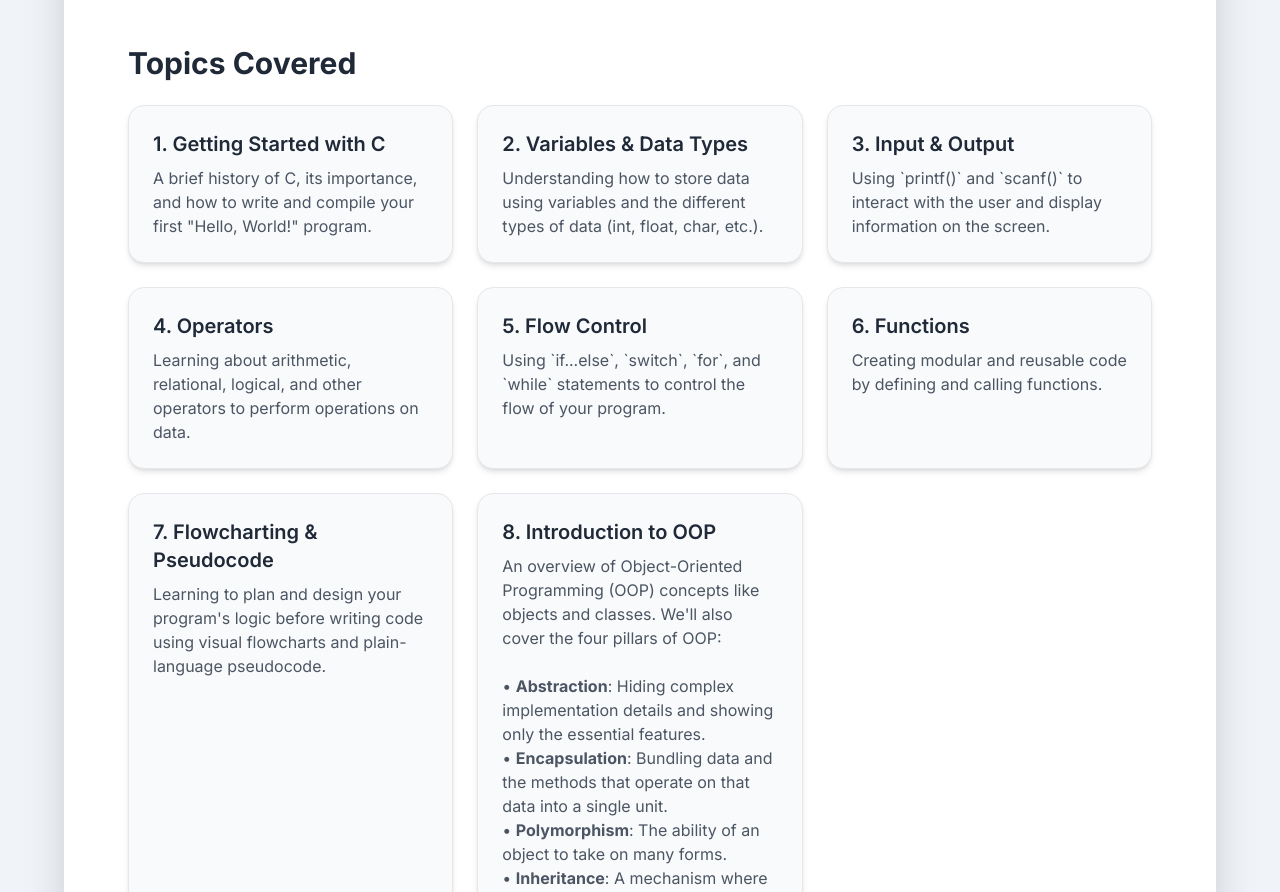
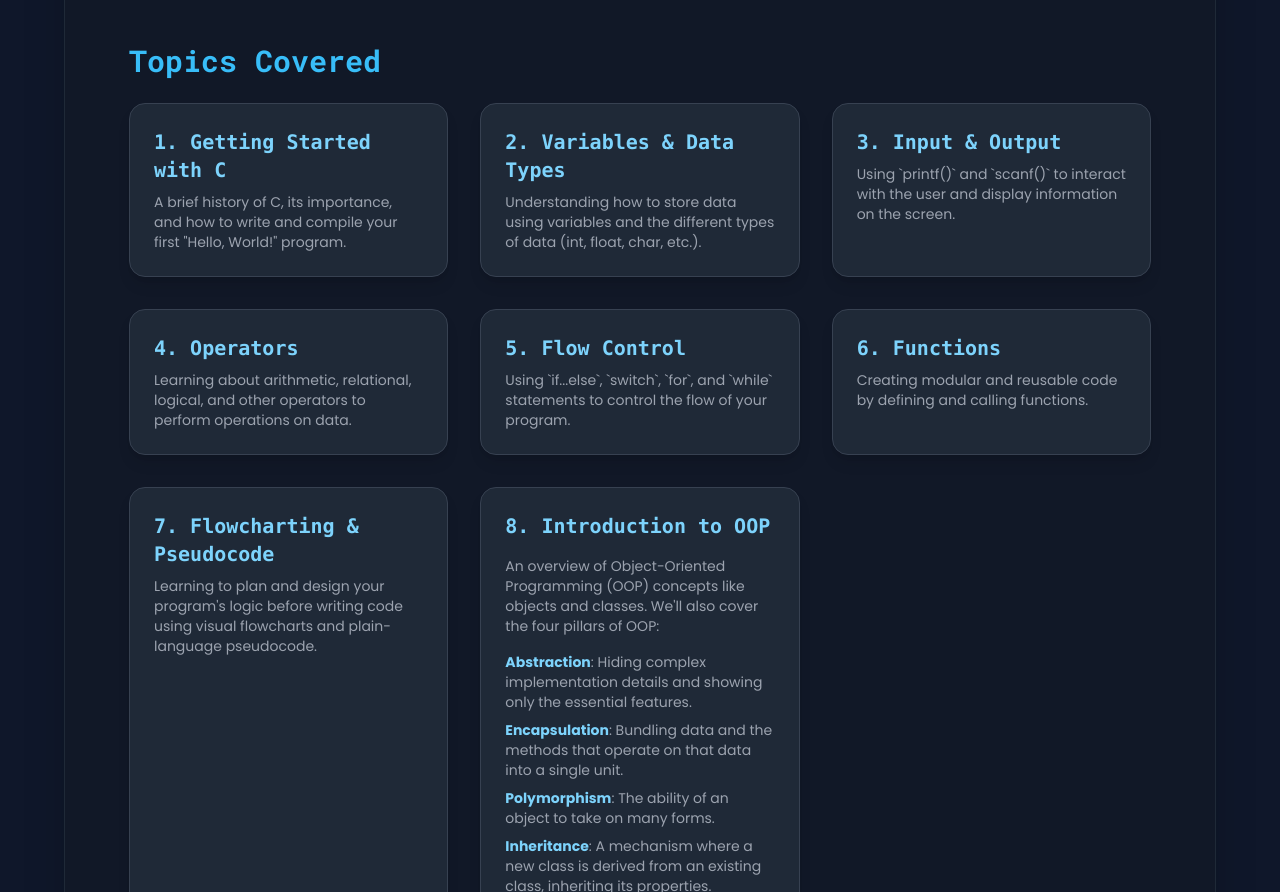
Before and after one commit to Kaizn16/CCS-PT-5-2025-2026, a plain HTML site: page index.html in a window 1280 px wide. Shown: the part 802-1694 px from the top of the page. Drawn offline with nearby package versions, Linux system fonts and the light colour scheme.

Commit message:
Update UI

```diff
--- a/index.html
+++ b/index.html
@@ -3,134 +3,125 @@
 <head>
     <meta charset="UTF-8">
     <meta name="viewport" content="width=device-width, initial-scale=1.0">
-    <title>PT-5</title>
+    <title>PT-5: Programming Fundamentals</title>
     <script src="https://cdn.tailwindcss.com"></script>
+    <link rel="icon" type="image/x-icon" href="images/ccs_logo.png">
     <link rel="preconnect" href="https://fonts.googleapis.com">
     <link rel="preconnect" href="https://fonts.gstatic.com" crossorigin>
-    <link href="https://fonts.googleapis.com/css2?family=Inter:wght@400;500;600;700&display=swap" rel="stylesheet">
+    <link href="https://fonts.googleapis.com/css2?family=Roboto+Mono:wght@400;500;700&family=Poppins:wght@400;500;600;700&display=swap" rel="stylesheet">
     <style>
         body {
-            font-family: 'Inter', sans-serif;
-            background-color: #f0f4f8;
-            color: #1a202c;
+            font-family: 'Poppins', sans-serif;
+            background-color: #0f172a; /* Slate-900 */
+            color: #e2e8f0; /* Slate-200 */
+        }
+        h1, h2, h3 {
+            font-family: 'Roboto Mono', monospace;
         }
     </style>
 </head>
-<body class="p-4 md:p-8 lg:p-12">
+<body class="p-4 md:p-8 lg:p-16">
 
-    <div class="container mx-auto max-w-6xl bg-white rounded-3xl shadow-2xl overflow-hidden">
+    <div class="container mx-auto max-w-7xl bg-gray-900 rounded-3xl shadow-2xl overflow-hidden border border-gray-800">
 
-        <!-- Header Section with gradient background -->
-        <header class="text-center p-8 md:p-12 bg-gradient-to-r from-blue-600 to-indigo-700 text-white shadow-xl">
-            <h1 class="text-3xl sm:text-4xl md:text-5xl lg:text-6xl font-extrabold mb-2">PT-5</h1>
-            <p class="text-lg md:text-xl font-light opacity-90">Course</p>
+        <header class="text-center p-8 md:p-12 bg-gradient-to-br from-indigo-900 via-blue-900 to-sky-800 text-white shadow-xl relative overflow-hidden rounded-t-3xl">
+            <div class="absolute inset-0 z-0 opacity-20" style="background-image: radial-gradient(#1e3a8a 1px, transparent 1px); background-size: 20px 20px;"></div>
+            <div class="relative z-10">
+                <h1 class="text-4xl sm:text-5xl md:text-6xl lg:text-7xl font-extrabold mb-2 tracking-tight">PT-5</h1>
+                <p class="text-xl md:text-2xl font-light opacity-80 uppercase tracking-widest">Course</p>
+            </div>
         </header>
 
-        <!-- Main Content Wrapper -->
         <div class="p-6 md:p-10 lg:p-16">
 
-            <!-- Introduction Section -->
-            <section class="mb-10 md:mb-12">
-                <h2 class="text-2xl md:text-4xl font-bold text-gray-800 mb-4">Module Overview</h2>
-                <p class="text-gray-600 leading-relaxed text-lg">
-                    Welcome to the fundamentals of C programming, flowcharting, and pseudocode, as well as an introduction to the core concepts of Object-Oriented Programming (OOP).
+            <section class="mb-12 md:mb-16">
+                <h2 class="text-2xl md:text-4xl font-bold text-sky-400 mb-4 tracking-wide">Module Overview</h2>
+                <p class="text-gray-300 leading-relaxed text-lg">
+                    Welcome to the fundamentals of **C programming**, **flowcharting**, and **pseudocode**, as well as an introduction to the core concepts of **Object-Oriented Programming (OOP)**. This module is your first step into the world of structured and modular programming.
                 </p>
             </section>
 
-            <!-- Course Requirements Section -->
-            <section class="mb-10 md:mb-12 p-6 bg-blue-50 rounded-2xl border border-blue-100 shadow-inner">
-                <h2 class="text-2xl md:text-3xl font-bold text-gray-800 mb-4">Course Requirements</h2>
-                <div class="space-y-4">
-                    <div class="flex justify-between items-center bg-white p-4 rounded-xl shadow-md border border-gray-100">
-                        <span class="text-gray-800 font-medium text-lg md:text-xl">Attendance:</span>
-                        <span class="text-blue-600 font-extrabold text-xl md:text-2xl">20%</span>
+            <section class="mb-12 md:mb-16 p-6 bg-gray-800 rounded-2xl border border-gray-700 shadow-lg">
+                <h2 class="text-2xl md:text-3xl font-bold text-sky-400 mb-6">Course Requirements</h2>
+                <div class="grid grid-cols-1 md:grid-cols-3 gap-6">
+                    <div class="flex flex-col items-center justify-center bg-gray-900 p-6 rounded-xl border border-gray-700 shadow-md transform transition-transform duration-300 hover:scale-105 hover:border-blue-500">
+                        <span class="text-gray-400 font-medium text-lg md:text-xl uppercase">Attendance</span>
+                        <span class="text-blue-400 font-extrabold text-3xl md:text-4xl mt-2">20%</span>
                     </div>
-                    <div class="flex justify-between items-center bg-white p-4 rounded-xl shadow-md border border-gray-100">
-                        <span class="text-gray-800 font-medium text-lg md:text-xl">Quiz & Activity:</span>
-                        <span class="text-blue-600 font-extrabold text-xl md:text-2xl">20%</span>
+                    <div class="flex flex-col items-center justify-center bg-gray-900 p-6 rounded-xl border border-gray-700 shadow-md transform transition-transform duration-300 hover:scale-105 hover:border-blue-500">
+                        <span class="text-gray-400 font-medium text-lg md:text-xl uppercase">Quiz & Activity</span>
+                        <span class="text-blue-400 font-extrabold text-3xl md:text-4xl mt-2">20%</span>
                     </div>
-                    <div class="flex justify-between items-center bg-white p-4 rounded-xl shadow-md border border-gray-100">
-                        <span class="text-gray-800 font-medium text-lg md:text-xl">Midterm & Final Exam:</span>
-                        <span class="text-blue-600 font-extrabold text-xl md:text-2xl">60%</span>
+                    <div class="flex flex-col items-center justify-center bg-gray-900 p-6 rounded-xl border border-gray-700 shadow-md transform transition-transform duration-300 hover:scale-105 hover:border-blue-500">
+                        <span class="text-gray-400 font-medium text-lg md:text-xl uppercase">Exams</span>
+                        <span class="text-blue-400 font-extrabold text-3xl md:text-4xl mt-2">60%</span>
                     </div>
                 </div>
             </section>
 
-            <!-- Topics Section -->
-            <section class="mb-10 md:mb-12">
-                <h2 class="text-2xl md:text-3xl font-bold text-gray-800 mb-6">Topics Covered</h2>
-                <div class="grid grid-cols-1 md:grid-cols-2 lg:grid-cols-3 gap-6">
-                    <!-- Topic Card 1 -->
-                    <div class="bg-gray-50 p-6 rounded-2xl border border-gray-200 shadow-md transform transition-transform duration-300 hover:scale-105">
-                        <h3 class="text-xl font-semibold text-gray-800 mb-2">1. Getting Started with C</h3>
-                        <p class="text-gray-600">
+            <section class="mb-12 md:mb-16">
+                <h2 class="text-2xl md:text-3xl font-bold text-sky-400 mb-6">Topics Covered</h2>
+                <div class="grid grid-cols-1 md:grid-cols-2 lg:grid-cols-3 gap-8">
+                    <div class="bg-gray-800 p-6 rounded-2xl border border-gray-700 shadow-lg transform transition-transform duration-300 hover:translate-y-[-8px] hover:border-blue-500">
+                        <h3 class="text-xl font-semibold text-sky-300 mb-2 font-mono">1. Getting Started with C</h3>
+                        <p class="text-gray-400 text-sm">
                             A brief history of C, its importance, and how to write and compile your first "Hello, World!" program.
                         </p>
                     </div>
-                    <!-- Topic Card 2 -->
-                    <div class="bg-gray-50 p-6 rounded-2xl border border-gray-200 shadow-md transform transition-transform duration-300 hover:scale-105">
-                        <h3 class="text-xl font-semibold text-gray-800 mb-2">2. Variables & Data Types</h3>
-                        <p class="text-gray-600">
+                    <div class="bg-gray-800 p-6 rounded-2xl border border-gray-700 shadow-lg transform transition-transform duration-300 hover:translate-y-[-8px] hover:border-blue-500">
+                        <h3 class="text-xl font-semibold text-sky-300 mb-2 font-mono">2. Variables & Data Types</h3>
+                        <p class="text-gray-400 text-sm">
                             Understanding how to store data using variables and the different types of data (int, float, char, etc.).
                         </p>
                     </div>
-                    <!-- Topic Card 3 -->
-                    <div class="bg-gray-50 p-6 rounded-2xl border border-gray-200 shadow-md transform transition-transform duration-300 hover:scale-105">
-                        <h3 class="text-xl font-semibold text-gray-800 mb-2">3. Input & Output</h3>
-                        <p class="text-gray-600">
+                    <div class="bg-gray-800 p-6 rounded-2xl border border-gray-700 shadow-lg transform transition-transform duration-300 hover:translate-y-[-8px] hover:border-blue-500">
+                        <h3 class="text-xl font-semibold text-sky-300 mb-2 font-mono">3. Input & Output</h3>
+                        <p class="text-gray-400 text-sm">
                             Using `printf()` and `scanf()` to interact with the user and display information on the screen.
                         </p>
                     </div>
-                    <!-- Topic Card 4 -->
-                    <div class="bg-gray-50 p-6 rounded-2xl border border-gray-200 shadow-md transform transition-transform duration-300 hover:scale-105">
-                        <h3 class="text-xl font-semibold text-gray-800 mb-2">4. Operators</h3>
-                        <p class="text-gray-600">
+                    <div class="bg-gray-800 p-6 rounded-2xl border border-gray-700 shadow-lg transform transition-transform duration-300 hover:translate-y-[-8px] hover:border-blue-500">
+                        <h3 class="text-xl font-semibold text-sky-300 mb-2 font-mono">4. Operators</h3>
+                        <p class="text-gray-400 text-sm">
                             Learning about arithmetic, relational, logical, and other operators to perform operations on data.
                         </p>
                     </div>
-                    <!-- Topic Card 5 -->
-                    <div class="bg-gray-50 p-6 rounded-2xl border border-gray-200 shadow-md transform transition-transform duration-300 hover:scale-105">
-                        <h3 class="text-xl font-semibold text-gray-800 mb-2">5. Flow Control</h3>
-                        <p class="text-gray-600">
+                    <div class="bg-gray-800 p-6 rounded-2xl border border-gray-700 shadow-lg transform transition-transform duration-300 hover:translate-y-[-8px] hover:border-blue-500">
+                        <h3 class="text-xl font-semibold text-sky-300 mb-2 font-mono">5. Flow Control</h3>
+                        <p class="text-gray-400 text-sm">
                             Using `if...else`, `switch`, `for`, and `while` statements to control the flow of your program.
                         </p>
                     </div>
-                    <!-- Topic Card 6 -->
-                    <div class="bg-gray-50 p-6 rounded-2xl border border-gray-200 shadow-md transform transition-transform duration-300 hover:scale-105">
-                        <h3 class="text-xl font-semibold text-gray-800 mb-2">6. Functions</h3>
-                        <p class="text-gray-600">
+                    <div class="bg-gray-800 p-6 rounded-2xl border border-gray-700 shadow-lg transform transition-transform duration-300 hover:translate-y-[-8px] hover:border-blue-500">
+                        <h3 class="text-xl font-semibold text-sky-300 mb-2 font-mono">6. Functions</h3>
+                        <p class="text-gray-400 text-sm">
                             Creating modular and reusable code by defining and calling functions.
                         </p>
                     </div>
-                    <!-- Topic Card 7 -->
-                    <div class="bg-gray-50 p-6 rounded-2xl border border-gray-200 shadow-md transform transition-transform duration-300 hover:scale-105">
-                        <h3 class="text-xl font-semibold text-gray-800 mb-2">7. Flowcharting & Pseudocode</h3>
-                        <p class="text-gray-600">
+                    <div class="bg-gray-800 p-6 rounded-2xl border border-gray-700 shadow-lg transform transition-transform duration-300 hover:translate-y-[-8px] hover:border-blue-500">
+                        <h3 class="text-xl font-semibold text-sky-300 mb-2 font-mono">7. Flowcharting & Pseudocode</h3>
+                        <p class="text-gray-400 text-sm">
                             Learning to plan and design your program's logic before writing code using visual flowcharts and plain-language pseudocode.
                         </p>
                     </div>
-                    <!-- Topic Card 8 -->
-                    <div class="bg-gray-50 p-6 rounded-2xl border border-gray-200 shadow-md transform transition-transform duration-300 hover:scale-105">
-                        <h3 class="text-xl font-semibold text-gray-800 mb-2">8. Introduction to OOP</h3>
-                        <p class="text-gray-600">
+                    <div class="bg-gray-800 p-6 rounded-2xl border border-gray-700 shadow-lg transform transition-transform duration-300 hover:translate-y-[-8px] hover:border-blue-500">
+                        <h3 class="text-xl font-semibold text-sky-300 mb-4 font-mono">8. Introduction to OOP</h3>
+                        <p class="text-gray-400 text-sm">
                             An overview of Object-Oriented Programming (OOP) concepts like objects and classes. We'll also cover the four pillars of OOP:
-                            <br/><br/>
-                            • <b>Abstraction</b>: Hiding complex implementation details and showing only the essential features.
-                            <br/>
-                            • <b>Encapsulation</b>: Bundling data and the methods that operate on that data into a single unit.
-                            <br/>
-                            • <b>Polymorphism</b>: The ability of an object to take on many forms.
-                            <br/>
-                            • <b>Inheritance</b>: A mechanism where a new class is derived from an existing class, inheriting its properties.
                         </p>
+                        <ul class="text-gray-400 text-sm mt-4 space-y-2">
+                            <li><b class="text-sky-300">Abstraction</b>: Hiding complex implementation details and showing only the essential features.</li>
+                            <li><b class="text-sky-300">Encapsulation</b>: Bundling data and the methods that operate on that data into a single unit.</li>
+                            <li><b class="text-sky-300">Polymorphism</b>: The ability of an object to take on many forms.</li>
+                            <li><b class="text-sky-300">Inheritance</b>: A mechanism where a new class is derived from an existing class, inheriting its properties.</li>
+                        </ul>
                     </div>
                 </div>
             </section>
         </div>
 
-        <!-- Footer Section -->
-        <footer class="text-center text-gray-500 py-6 border-t border-gray-200 bg-gray-100">
-            <p class="text-sm md:text-base">&copy; 2025 Dev. Mark. All Rights Reserved.</p>
+        <footer class="text-center text-gray-500 py-6 border-t border-gray-800 bg-gray-900">
+            <p class="text-sm md:text-base opacity-80">&copy; 2025 Dev. Mark. All Rights Reserved.</p>
         </footer>
 
     </div>
```
Also changed, not shown: 1 other file.
